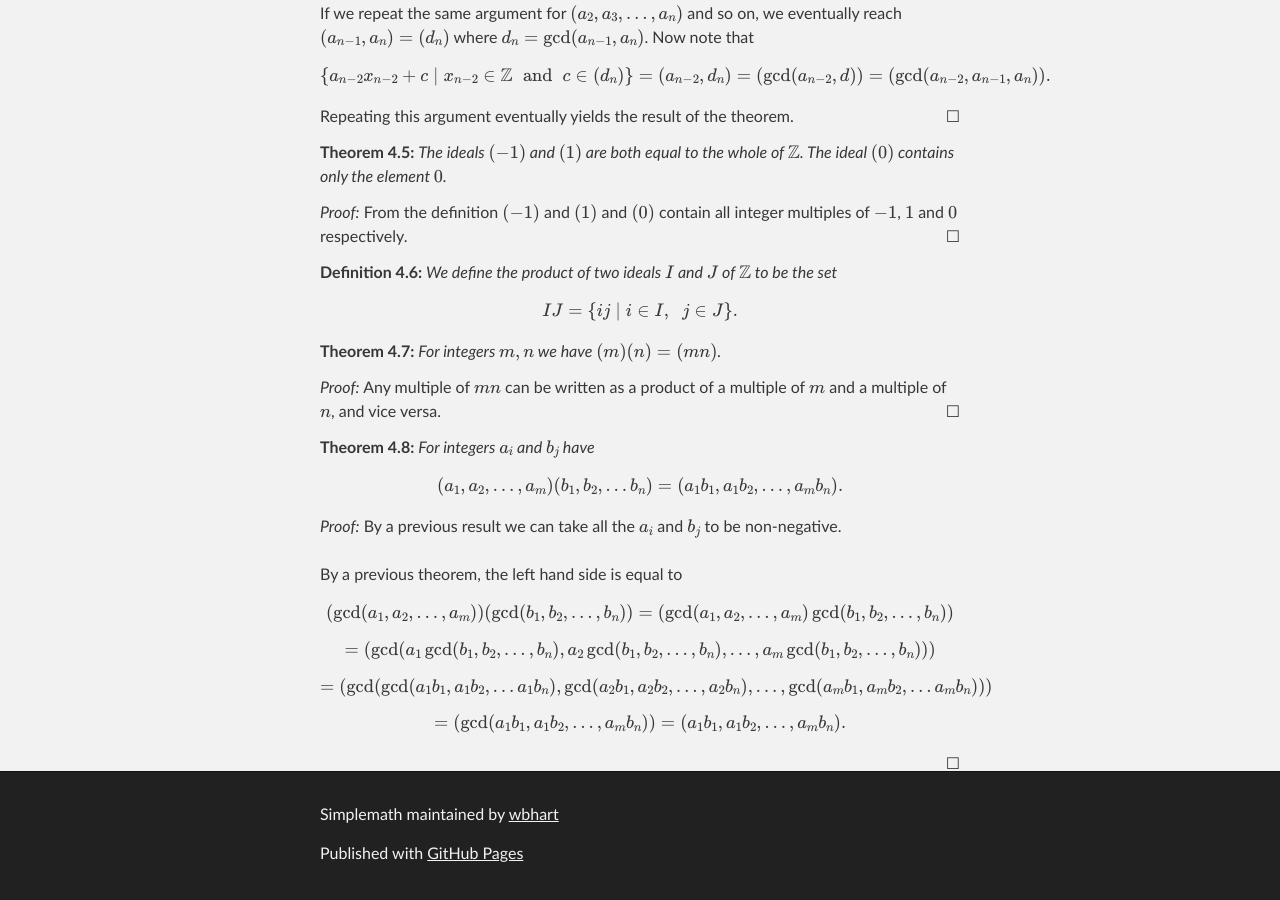
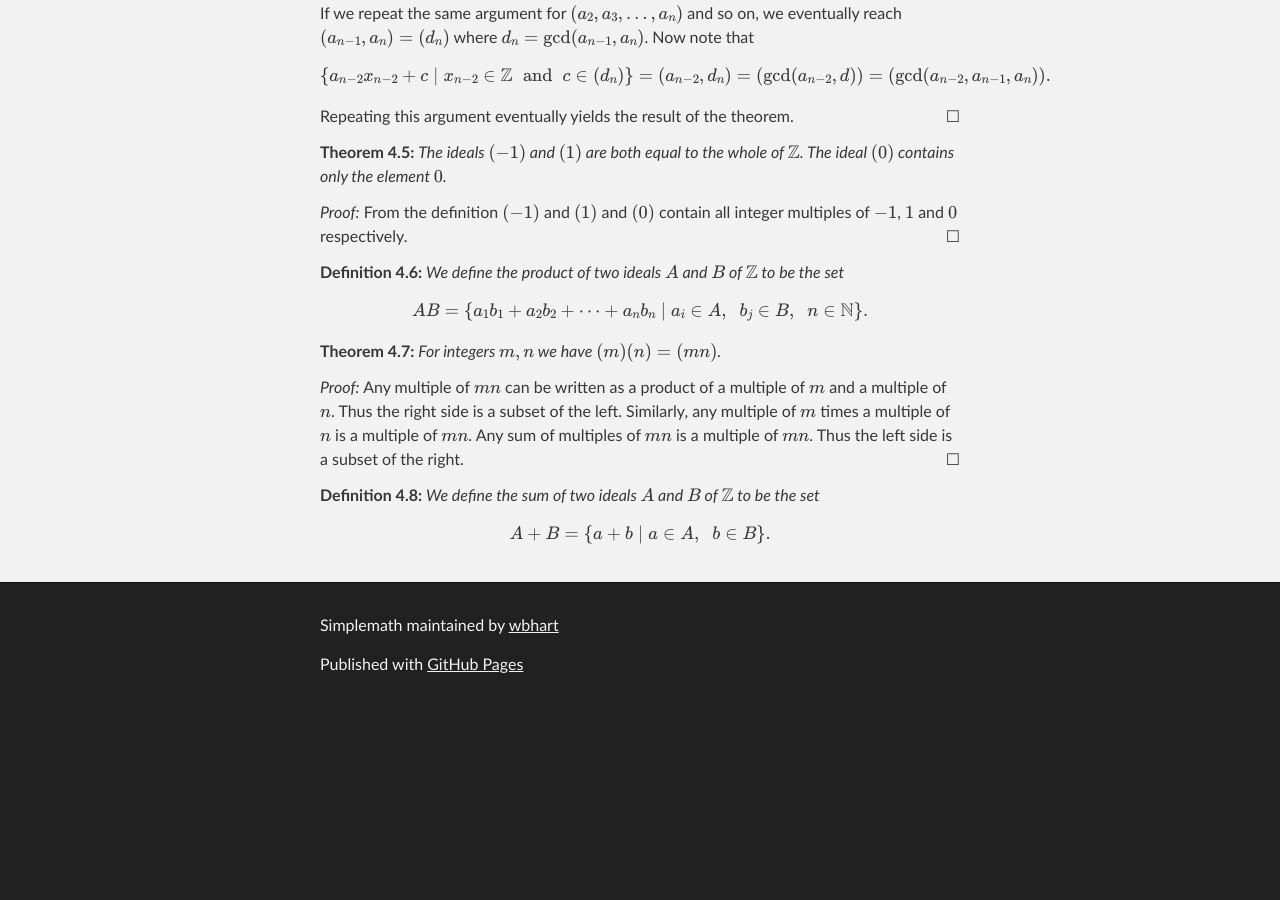
Before and after one commit to wbhart/SimpleMath, a Jekyll site: the page built from test.html, in a window 1280 px wide and 900 px high, scrolled down 14639 px. Built offline with Jekyll 4.4.1, drawn with Linux system fonts in a browser that asks for light colours; formulas are drawn with MathJax 3; after the commit the page ends 15350 px from its top, so only the background shows below that.

Commit message:
Update test.html

```diff
--- a/test.html
+++ b/test.html
@@ -709,25 +709,18 @@ Repeating this argument eventually yields the result of the theorem.
 <proof> From the definition $(-1)$ and $(1)$ and $(0)$ contain all integer multiples of $-1$, $1$ and $0$ respectively.
 </proof>
 
-<definition> We define the product of two ideals $I$ and $J$ of $\Z$ to be the set
-$$IJ = \{ij \;|\; i \in I, \;\; j \in J\}.$$
+<definition> We define the product of two ideals $A$ and $B$ of $\Z$ to be the set
+$$AB = \{a_1b_1 + a_2b_2 + \cdots + a_nb_n \;|\; a_i \in A, \;\; b_j \in B, \;\; n \in \N\}.$$
 </definition>
 
 <theorem> For integers $m, n$ we have $(m)(n) = (mn)$.
 </theorem>
 
-<proof> Any multiple of $mn$ can be written as a product of a multiple of $m$ and a multiple of $n$, and vice versa.
+<proof> Any multiple of $mn$ can be written as a product of a multiple of $m$ and a multiple of $n$. Thus the right side
+is a subset of the left. Similarly, any multiple of $m$ times a multiple of $n$ is a multiple of $mn$. Any sum of
+multiples of $mn$ is a multiple of $mn$. Thus the left side is a subset of the right.
 </proof>
 
-<theorem> For integers $a_i$ and $b_j$ have
-$$(a_1, a_2, \ldots, a_m)(b_1, b_2, \ldots b_n) = (a_1b_1, a_1b_2, \ldots, a_mb_n).$$
-</theorem>
-
-<proof> By a previous result we can take all the $a_i$ and $b_j$ to be non-negative. </br></br>
-
-By a previous theorem, the left hand side is equal to
-$$(\gcd(a_1, a_2, \ldots, a_m))(\gcd(b_1, b_2, \ldots, b_n)) = (\gcd(a_1, a_2, \ldots, a_m)\gcd(b_1, b_2, \ldots, b_n))$$
-$$= (\gcd(a_1\gcd(b_1, b_2, \ldots, b_n), a_2\gcd(b_1, b_2, \ldots, b_n), \ldots, a_m\gcd(b_1, b_2, \ldots, b_n)))$$
-$$= (\gcd(\gcd(a_1b_1, a_1b_2, \ldots a_1b_n), \gcd(a_2b_1, a_2b_2, \ldots, a_2b_n), \ldots, \gcd(a_mb_1, a_mb_2, \ldots
-a_mb_n)))$$ $$= (\gcd(a_1b_1, a_1b_2, \ldots, a_mb_n)) = (a_1b_1, a_1b_2, \ldots, a_mb_n).$$
-</proof>
+<definition> We define the sum of two ideals $A$ and $B$ of $\Z$ to be the set
+$$A + B = \{a + b \;|\; a \in A, \;\; b \in B\}.$$
+</definition>
```
